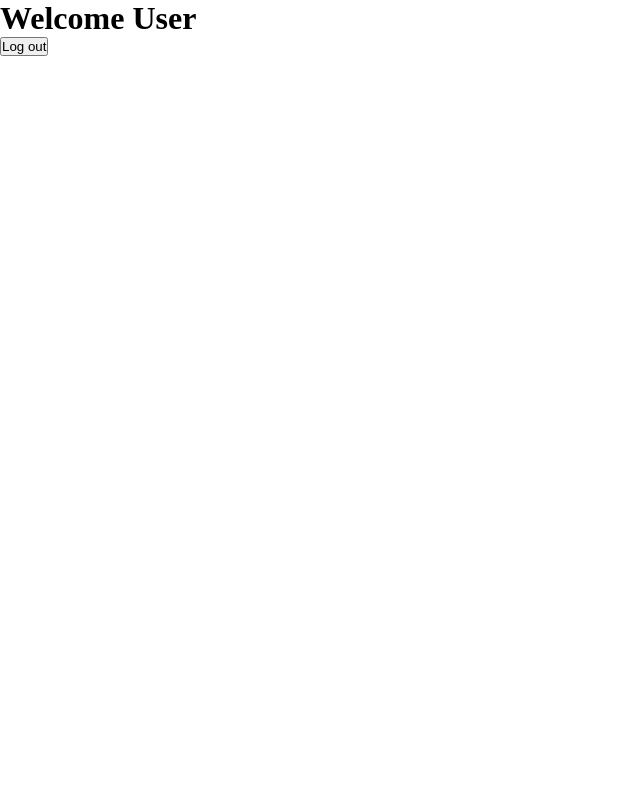
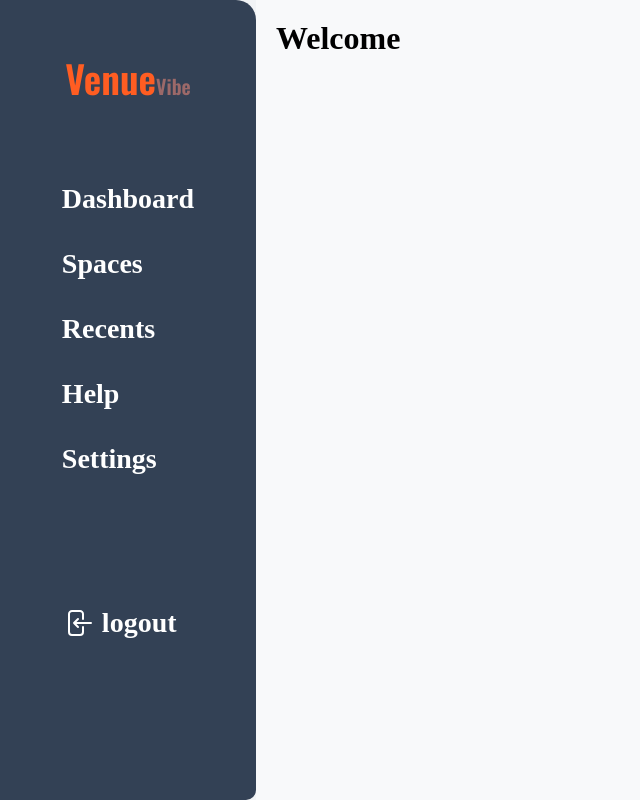
Before and after one commit to kenmusau/venueVibe-client, a React (Create React App) app: page /clientDashboard in a window 1280 px wide. Shown: the whole page, without its empty margins (0-640 px from the left). Built offline with nearby package versions, Linux system fonts and the light colour scheme; no server answers.

Commit message:
update clientdashboard

```diff
--- a/public/index.html
+++ b/public/index.html
@@ -24,6 +24,10 @@
       work correctly both with client-side routing and a non-root public URL.
       Learn how to configure a non-root public URL by running `npm run build`.
     -->
+    <link
+      rel="stylesheet"
+      href="https://fonts.googleapis.com/css2?family=Material+Symbols+Outlined:opsz,wght,FILL,GRAD@20..48,100..700,0..1,-50..200"
+    />
     <title>React App</title>
   </head>
   <body>
--- a/src/components/ClientDashboard/ClientDashboard.css
+++ b/src/components/ClientDashboard/ClientDashboard.css
@@ -0,0 +1,71 @@
+@import url("https://fonts.googleapis.com/css2?family=Oswald:wght@300;600&display=swap");
+
+.client-dashboard {
+  height: 100vh;
+  display: flex;
+  justify-content: space-between;
+  background-color: #f1f3f5;
+  /* width: 100%; */
+}
+
+.client-sidebar {
+  background-color: #334155;
+  /* background-color: #1864ab; */
+  width: 20%;
+  border-top-right-radius: 20px;
+  border-bottom-right-radius: 10px;
+  padding-top: 50px;
+  display: flex;
+  flex-direction: column;
+  align-items: center;
+  color: #fff;
+}
+
+.client-view-content {
+  background-color: #f8f9fa;
+  width: 80%;
+  padding: 20px;
+}
+.sidebar-logo {
+  font-family: "Oswald", sans-serif;
+  color: #ff5d22;
+  font-size: 38px;
+}
+
+.sidebar-logo span {
+  font-size: 20px;
+  color: #9c6969;
+}
+.sidebar-menu {
+  margin-top: 30%;
+}
+
+.sidebar-menu li {
+  margin-bottom: 25%;
+  font-size: 28px;
+  font-weight: 900;
+  cursor: pointer;
+  list-style-type: none;
+}
+
+.sidebar-menu li:hover {
+  color: #ff5d22;
+}
+
+.sidebar-menu li:active {
+  color: #ff5d22;
+}
+
+.sidebar-menu li:last-child {
+  margin-top: 100%;
+}
+
+.client-logout {
+  display: flex;
+  align-items: center;
+}
+.logout-icon {
+  height: 32px; /* Set the desired height */
+  width: 32px; /* Set the desired width */
+  margin-right: 8px;
+}
--- a/src/components/ClientDashboard/ClientDashboard.js
+++ b/src/components/ClientDashboard/ClientDashboard.js
@@ -1,12 +1,13 @@
 import React, { useContext } from "react";
 import { ClientContext } from "../../context/ClientContext";
 import { useNavigate } from "react-router-dom";
+import "./ClientDashboard.css";
 import { baseUrl } from "../../utils";
 
 function ClientDashboard() {
   const { client, setClient } = useContext(ClientContext);
 
-  console.log(client);
+  console.log(client?.data);
 
   const navigate = useNavigate();
 
@@ -21,9 +22,43 @@ function ClientDashboard() {
   }
 
   return (
-    <div>
-      <h1>Welcome User</h1>
-      <button onClick={handleLogoutClick}>Log out</button>
+    <div className="client-dashboard">
+      <div className="client-sidebar">
+        <h1 className="sidebar-logo">
+          Venue<span>Vibe</span>
+        </h1>
+        <ul className="sidebar-menu">
+          <li>Dashboard</li>
+          <li>Spaces</li>
+          <li>Recents</li>
+          <li>Help</li>
+          <li>Settings</li>
+          <li onClick={handleLogoutClick} className="client-logout">
+            <svg
+              xmlns="http://www.w3.org/2000/svg"
+              fill="none"
+              viewBox="0 0 24 24"
+              strokeWidth={1.5}
+              stroke="currentColor"
+              className="logout-icon"
+            >
+              <path
+                strokeLinecap="round"
+                strokeLinejoin="round"
+                d="M15.75 9V5.25A2.25 2.25 0 0013.5 3h-6a2.25 2.25 0 00-2.25 2.25v13.5A2.25 2.25 0 007.5 21h6a2.25 2.25 0 002.25-2.25V15M12 9l-3 3m0 0l3 3m-3-3h12.75"
+              />
+            </svg>
+            <p>logout</p>
+          </li>
+        </ul>
+        {/* <p onClick={handleLogoutClick}>
+          <span class="material-symbols-outlined">logout</span> logout
+        </p> */}
+      </div>
+
+      <div className="client-view-content">
+        <h1>Welcome {client?.data?.username}</h1>
+      </div>
     </div>
   );
 }
--- a/src/components/LogInForm/LogInForm.js
+++ b/src/components/LogInForm/LogInForm.js
@@ -38,12 +38,10 @@ function LogInForm() {
         navigate("/clientDashboard");
       })
       .catch((error) => {
-        setErrors(error.response.data.errors);
+        setErrors(error.response.data?.error);
         isLoading(false);
       });
   };
-
-  console.log(errors);
 
   return (
     <div className="sign-up-container">
@@ -64,7 +62,7 @@ function LogInForm() {
           ))}
 
           <button className="signup-btn">
-            {loading ? "Loading..." : "Submit"}
+            {loading ? "Please Wait..." : "Submit"}
           </button>
         </form>
         <p className="login-signup-toogle">
--- a/src/context/ClientContext.js
+++ b/src/context/ClientContext.js
@@ -22,7 +22,7 @@ function ClientProvider({ children }) {
       .catch((error) => {
         console.error("Error fetching client:", error);
       });
-  }, []);
+  }, [setClient]);
 
   // console.log(client);
   return (
```
